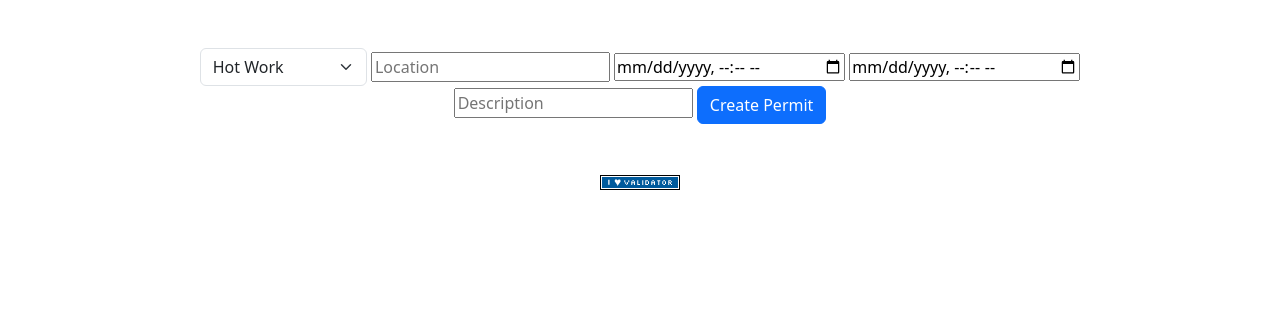
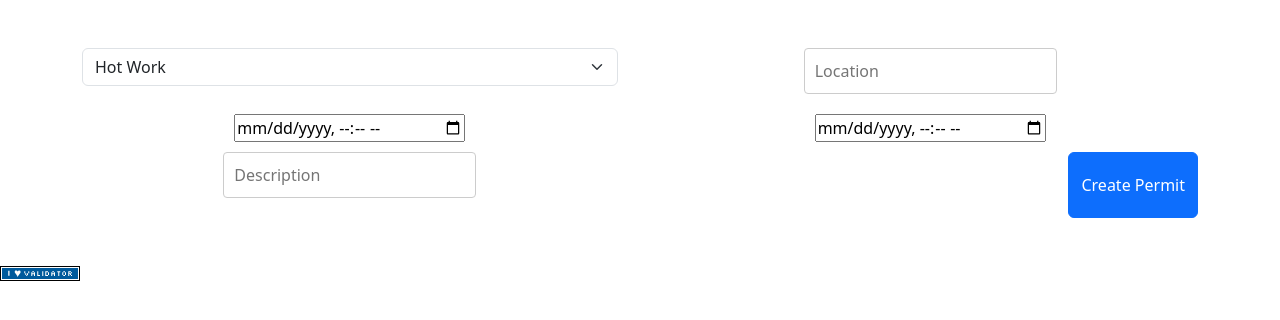
Before and after one commit to 9reyJ/hse-permit-system, a Flask app: page /create_permit in a window 1280 px wide. Shown: the part 76-396 px from the top of the page. Run offline with Flask 3, Linux system fonts and the light colour scheme; the visitor is signed in with stand-in values (Sample User, id 1).

Commit message:
bunch of css for modals, text area styles and some form styles from w3schools for the different forms in the app

```diff
--- a/static/styles.css
+++ b/static/styles.css
@@ -21,3 +21,97 @@ nav .navbar-brand .green
 {
     color: #2e944b;
 }
+
+* {
+  box-sizing: border-box;
+}
+
+.modal
+{
+    display: none; /* Hidden by default */
+    position: fixed; /* Stay in place */
+    z-index: 1; /* Sit on top */
+    left: 0;
+    top: 0;
+    width: 100%; /* Full width */
+    height: 100%; /* Full height */
+    overflow: auto; /* Enable scroll if needed */
+    background-color: rgb(0,0,0); /* Fallback color */
+    background-color: rgba(0,0,0,0.4); /* Black w/ opacity */
+}
+
+/* Modal Content/Box */
+.modal-content {
+    background-color: #fefefe;
+    margin: 15% auto; /* 15% from the top and centered */
+    padding: 20px;
+    border: 1px solid #888;
+    width: 80%; /* Could be more or less, depending on screen size */
+}
+
+/* The Close Button */
+.close {
+    color: #aaa;
+    float: right;
+    font-size: 28px;
+    font-weight: bold;
+}
+
+.close:hover,
+.close:focus {
+    color: black;
+    text-decoration: none;
+    cursor: pointer;
+}
+
+textarea {
+  min-width: 45%;
+  height: 150px;
+  margin-bottom: 10px;
+  border: 1px solid #ccc;
+  border-radius: 4px;
+  padding: 10px;
+}
+
+input[type=text], input[type=password], select {
+  min-width: 45%;
+  margin-bottom: 10px;
+  border: 1px solid #ccc;
+  border-radius: 4px;
+  padding: 10px;
+}
+
+/* Add a background color to the submit button on mouse-over */
+input[type=submit]:hover {
+  background-color: #45a049;
+}
+
+.responsive-form {
+  max-width: 600px;
+  width: 100%;
+  border-radius: 4px;
+  border: 2px solid #04AA6D;;
+  background-color:  #f2f2f2;
+  padding: 20px;
+}
+
+form {
+  display: flex;
+  flex-wrap: wrap;
+  justify-content: space-between;
+}
+
+label {
+  min-width: 48%;
+  margin-bottom: 10px;
+}
+
+@media screen and (max-width: 600px) {
+  label,
+  input[type=text],
+  input[type=submit],
+  select, textarea {
+    flex: 100%;
+    min-width: 100%;
+  }
+}
```
